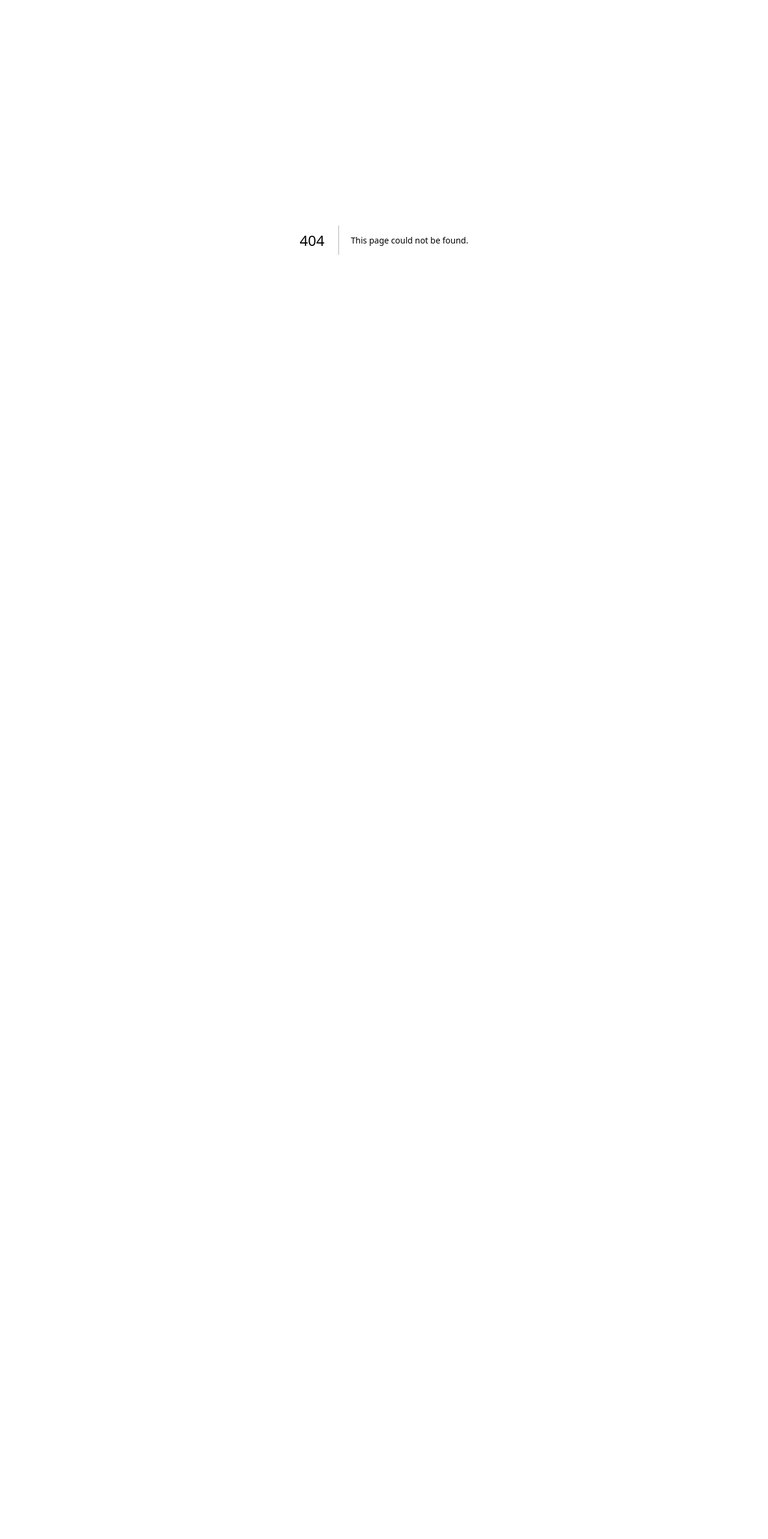
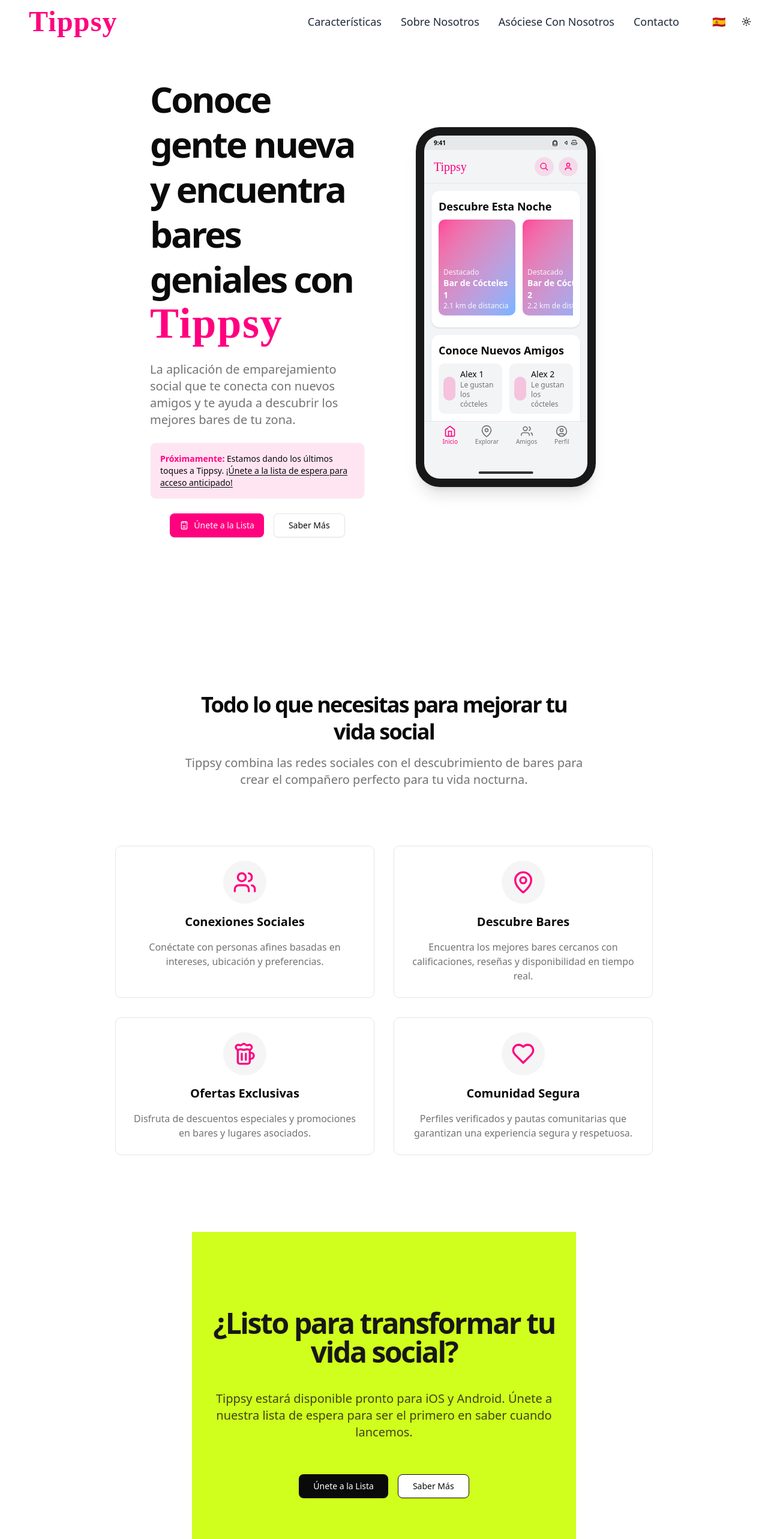
Before and after one commit to ArsCodeAmatoria/tippsy-landing, a Next.js app: page /es in a window 1280 px wide. Before the commit this address had no page. Shown: the top 2566 px of the page at 60% size. Before the commit the page ends 800 px from the top, so only its background shows below. Built offline with nearby package versions, Linux system fonts and the light colour scheme.

Commit message:
Add Spanish home page to fix 404 errors when navigating in Spanish

```diff
--- /dev/null
+++ b/src/app/es/page.tsx
@@ -0,0 +1,25 @@
+import Header from "@/components/header";
+import { Metadata } from "next";
+import { Hero } from "@/components/hero";
+import { Features } from "@/components/features";
+import { CTA } from "@/components/cta";
+import { Contact } from "@/components/contact";
+import { Footer } from "@/components/footer";
+import { getHomeMetadata, SupportedLocale } from "@/lib/metadata";
+
+export const metadata: Metadata = getHomeMetadata("es");
+
+export default function HomeES() {
+  return (
+    <>
+      <Header />
+      <main className="flex min-h-screen flex-col items-center">
+        <Hero />
+        <Features />
+        <CTA />
+        <Contact />
+      </main>
+      <Footer />
+    </>
+  );
+}
```
